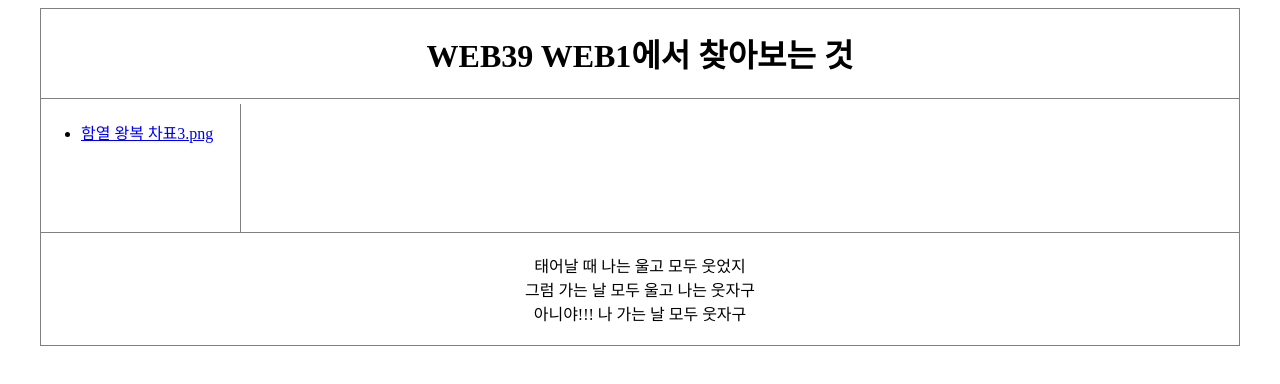
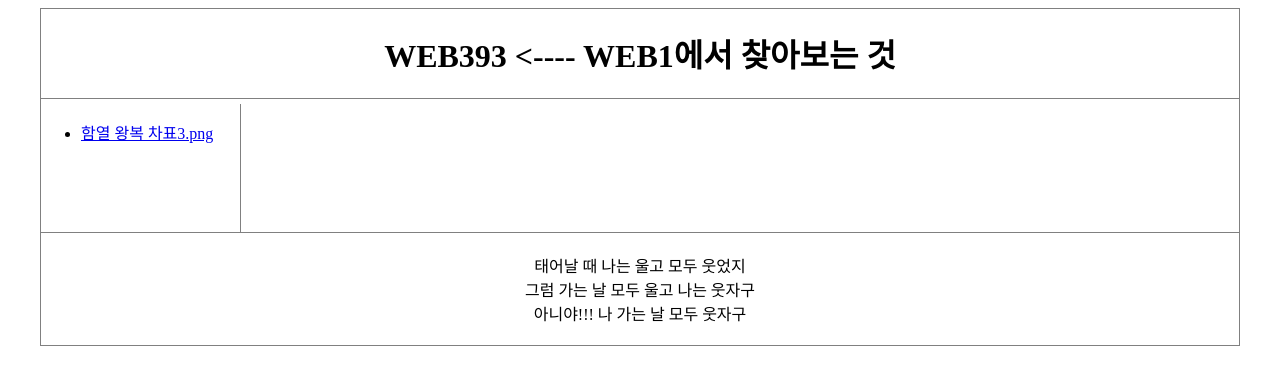
Before and after one commit to ahnssi9web/AHNlife15, a plain HTML site: page index.html in a window 1280 px wide. Drawn offline with Linux system fonts and the light colour scheme.

Commit message:
Update index.html

```diff
--- a/index.html
+++ b/index.html
@@ -57,7 +57,7 @@
  <div class="container">
     <header>
     <h1>
-         WEB39  WEB1에서 찾아보는 것
+         WEB393 <---- WEB1에서 찾아보는 것
     </h1>
     </header>
 
```
